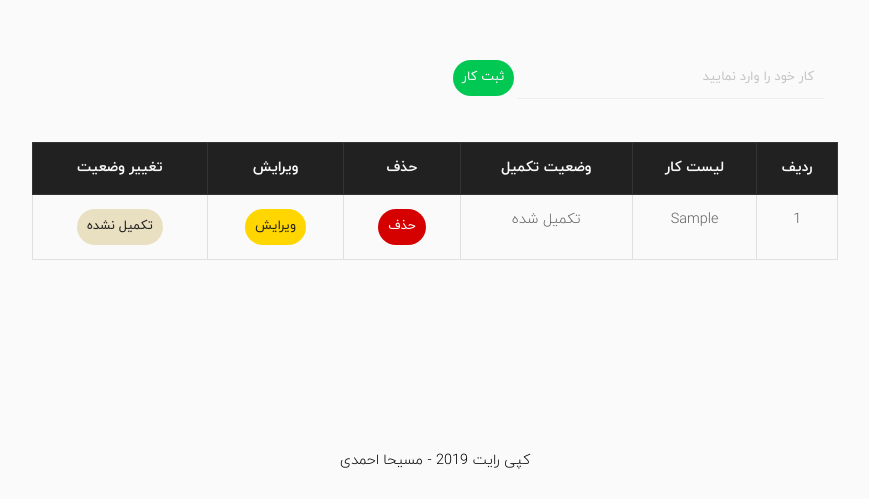
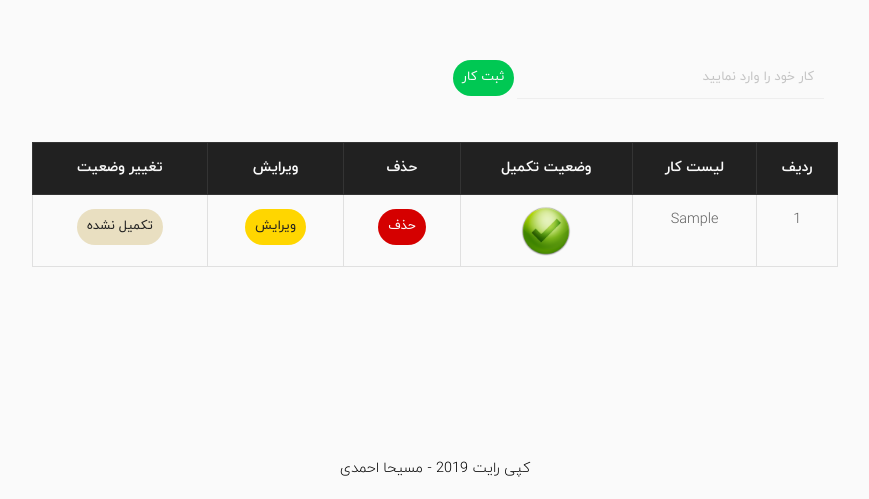
Before and after one commit to esafb52/TodoProject, a Django app: page / in a window 1280 px wide. Shown: the part 58-557 px from the top of the page, without its empty margins (205-1074 px from the left). Run offline with Django 3.2, Linux system fonts and the light colour scheme; tables that the repository leaves empty hold one stand-in row (values such as "Sample post"); some libraries are stand-ins or nearby versions.

Commit message:
change complete and incompelte todo showing  by img

```diff
--- a/TodoApp/templates/content.html
+++ b/TodoApp/templates/content.html
@@ -34,13 +34,22 @@
                     <td class="text-center">{{ forloop.counter }}</td>
                     <td class="text-center">{{ work.work }}</td>
                     {% if work.state_complete %}
-                        <td class="text-center"> تکمیل شده</td>
+                        <td class="text-center">
+                            <img class="small" style="max-height: 50px;max-width: 50px;"
+                                 src="{% static 'img/tick.png' %}" alt="تکمیل">
+
+                        </td>
                     {% else %}
-                        <td class="text-center"> تکمیل نشده</td>
+                        <td class="text-center">
+                            <img class="small" style="max-height: 63px;max-width: 63px;"
+                                 src="{% static 'img/incomplete.png' %}" alt="تکمیل نشده">
+
+
+                        </td>
                     {% endif %}
                     <td class="text-center">
                         <a href="{% url 'delete_todo' id=work.id %}">
-                            <button type="submit"  class="btn m-1 btn-jelly btn-jelly-danger" > حذف
+                            <button type="submit" class="btn m-1 btn-jelly btn-jelly-danger"> حذف
                             </button>
                         </a>
                     </td>
--- a/TodoProject/settings.py
+++ b/TodoProject/settings.py
@@ -13,7 +13,7 @@ SECRET_KEY = 'o$hdwhyg67sg6b%-!t!tdvc92m_!+_ag9y_k+p6ssr*kh&@kzi'
 # SECURITY WARNING: don't run with debug turned on in production!
 DEBUG = True
 
-ALLOWED_HOSTS = []
+ALLOWED_HOSTS = ['192.168.1.132', '192.168.15.200', '127.0.0.1']
 
 # Application definition
 
```
Also changed, not shown: static/img/incomplete.png (added), static/img/logo (1).png (added), static/img/logo (2).png (added), static/img/tick.png (added), 1 other file.
